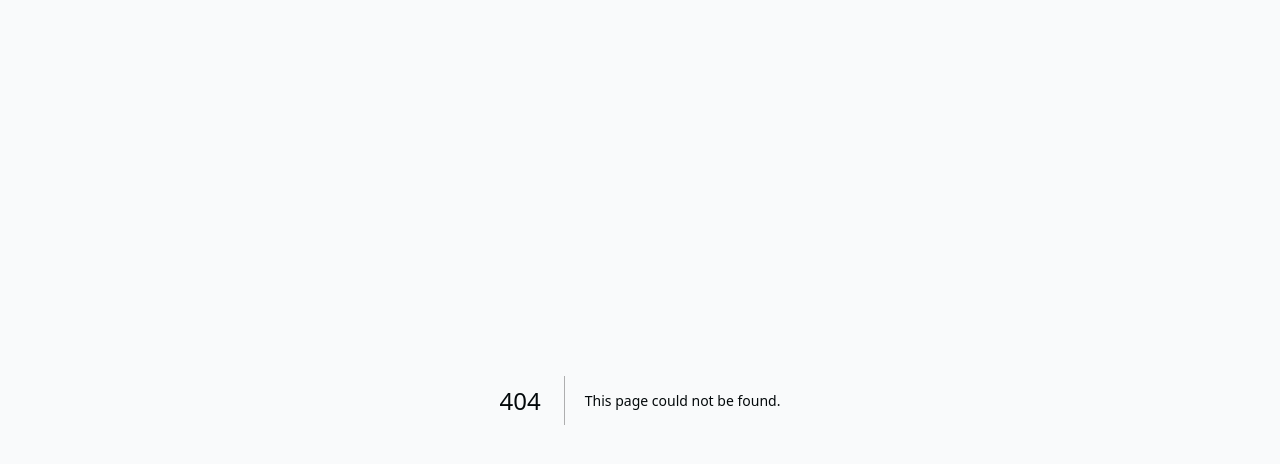
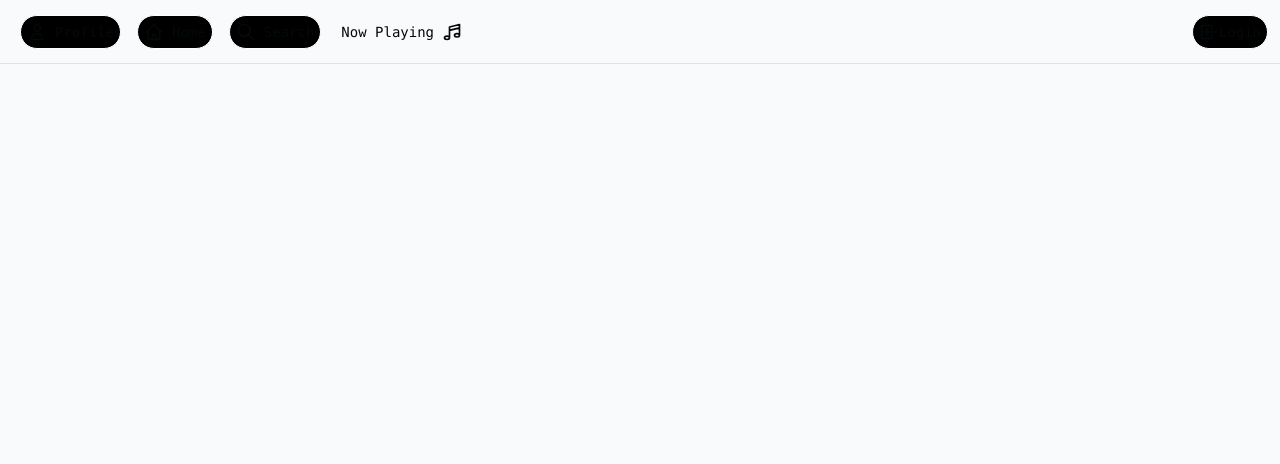
Before and after one commit to ReeseM580/cop4710-App, a Next.js app: page /profile/1 in a window 1280 px wide. Before the commit this address had no page. Shown: the top 464 px of the page. Built offline with nearby package versions, Linux system fonts and the light colour scheme; no server answers.

Commit message:
Fixed auth button error and profile files

```diff
--- a/app/page.tsx
+++ b/app/page.tsx
@@ -82,6 +82,7 @@ export default async function Index() {
                     </div>
 
                     <div className="flex p-3">
+                        {/* @ts-expect-error Server Component */}
                         {isSupabaseConnected && <AuthButton />}
                     </div>
 
--- /dev/null
+++ b/app/profile/[user]/page.tsx
@@ -0,0 +1,80 @@
+import AuthButton from '@/components/AuthButton';
+import { createClient } from '@/utils/supabase/server';
+import { HomeIcon, MusicNoteIcon, SearchIcon, UserIcon } from '@heroicons/react/outline';
+import { cookies } from 'next/headers';
+import Link from 'next/link';
+import { useRouter } from 'next/router'
+
+
+export default async function Profile() {
+    const cookieStore = cookies();
+    const canInitSupabaseClient = () => {
+        // This function is just for the interactive tutorial.
+        // Feel free to remove it once you have Supabase connected.
+        try {
+            createClient(cookieStore);
+            return true;
+        } catch (e) {
+            return false;
+        }
+  };
+
+    const supabase = createClient(cookieStore);
+
+    const {
+        data: {session},
+    } = await supabase.auth.getSession()
+
+    const isSupabaseConnected = canInitSupabaseClient();
+
+        return (
+            <div className="felx w-full flex-col items-center"  style={{ fontFamily: 'monaco' }}>
+                <nav className="w-full flex justify-center border-b border-b-foreground/10 h-16">
+                    <div className="w-full flex justify-between items-center text-sm">
+                        {/*<DeployButton />*/}
+                        <div className="flex p-3">
+                            <Link href={`/profile/${encodeURIComponent(session?.user.user_metadata.name)}`}
+                            className="flex bg-black rounded-full
+                            border-white border
+                            hover:bg-gray-500 items-center space-x-2
+                            hover:text-white cursor-pointer
+                            hover:opacity-80 p-1.5 m-2">
+                                <UserIcon className="h-5 w-5"/>
+                                <p>Profile</p>
+                            </Link>
+
+                            <Link href="/"className="flex bg-black rounded-full
+                            border-white border
+                            hover:bg-gray-500 items-center space-x-2
+                            hover:text-white cursor-pointer
+                            hover:opacity-80 p-1.5 m-2">
+                                <HomeIcon className="h-5 w-5"/>
+                                <p>Home</p>
+                            </Link>
+
+                            <Link href="/"className="flex bg-black rounded-full
+                            border-white border
+                            hover:bg-gray-500 items-center space-x-2
+                            hover:text-white cursor-pointer
+                            hover:opacity-80 p-1.5 m-2">
+                                <SearchIcon className="h-5 w-5"/>
+                                <p>Search</p>
+                            </Link>
+                        </div>
+
+                        <div className="flex flex-grow space-x-2">
+                            <h1>Now Playing</h1>
+                            <MusicNoteIcon className="h-5 w-5" />
+                        </div>
+
+                        <div className="flex p-3">
+                            {/* @ts-expect-error Server Component */}
+                            {isSupabaseConnected && <AuthButton />}
+                        </div>
+
+                    </div>
+                </nav>
+            </div>
+        )
+
+}
--- a/app/profile/[user]/profile.tsx
+++ /dev/null
@@ -1,23 +0,0 @@
-import { createClient } from '@/utils/supabase/server';
-import { cookies } from 'next/headers';
-import { useRouter } from 'next/router'
-
-
-export default async function Profile() {
-    const router = useRouter();
-    const cookieStore = cookies()
-    const supabase = createClient(cookieStore);
-
-        const {
-            data: {session},
-        } = await supabase.auth.getSession()
-
-        console.log(session);
-
-        return (
-            <div>
-                <p>{session?.expires_at}</p>
-            </div>
-        )
-
-}
--- a/app/profile/profile.tsx
+++ b/app/profile/page.tsx
@@ -5,11 +5,7 @@ export default async function Profile() {
   const cookieStore = cookies()
   const supabase = createClient(cookieStore);
 
-    const {
-        data: {session},
-    } = await supabase.auth.getSession()
 
-    console.log(session);
 
     return (
         <div>
```
